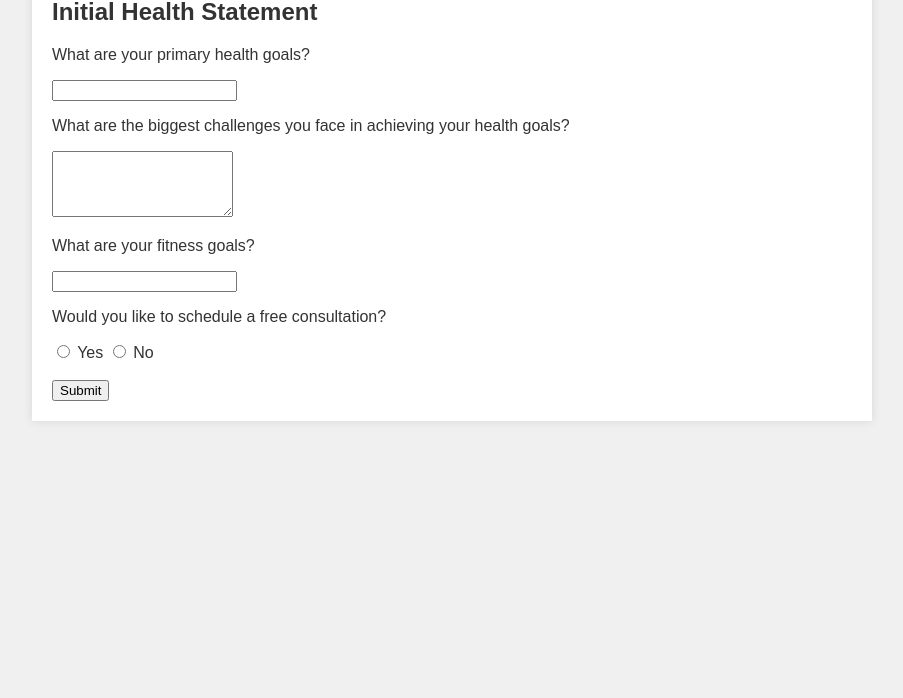
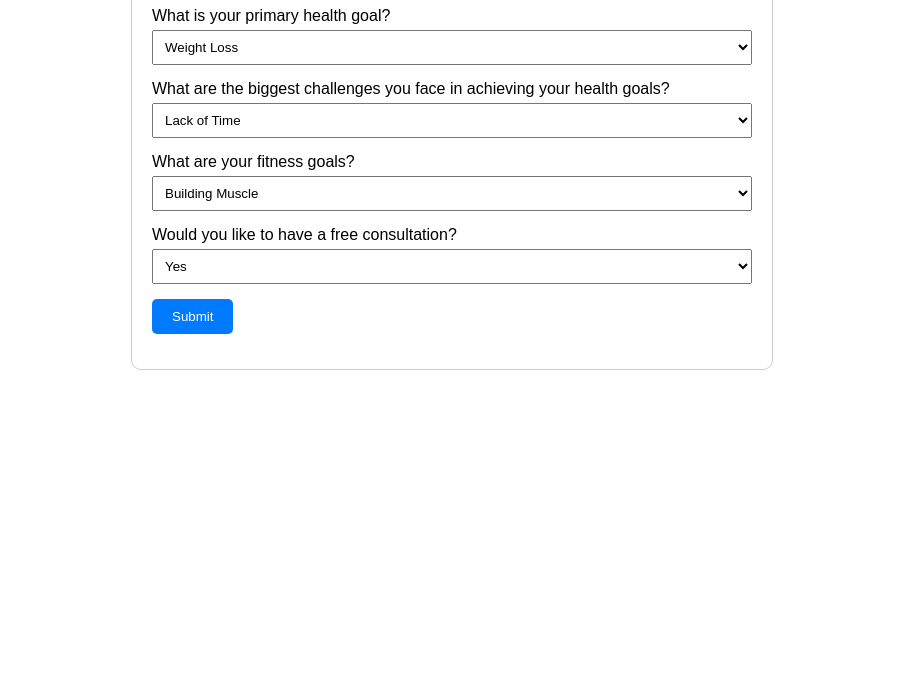
Before and after one commit to Prarthana1616b/physiofuel_collab, a plain HTML site: page index.html in a window 1280 px wide. Shown: the part 102-800 px from the top of the page, without its empty margins (188-1091 px from the left). Drawn offline with Linux system fonts and the light colour scheme.

Commit message:
Update index.html

```diff
--- a/index.html
+++ b/index.html
@@ -3,69 +3,74 @@
 <head>
   <meta charset="UTF-8">
   <meta name="viewport" content="width=device-width, initial-scale=1.0">
-  <title>PhysioFuel Collab</title>
-  <!-- Include your CSS styles here if any -->
+  <title>PhysioFuelCollab Survey</title>
   <style>
-    /* Add your CSS styles for layout and design here */
-    body {
-      font-family: Arial, sans-serif;
-      background-color: #f0f0f0; /* Example background color */
-      color: #333; /* Example text color */
-      margin: 0;
-      padding: 0;
-    }
-    .container {
-      max-width: 800px;
-      margin: 0 auto;
-      padding: 20px;
-      background-color: #fff;
-      box-shadow: 0 0 10px rgba(0, 0, 0, 0.1);
-    }
-    /* Add more styles as per your design preferences */
+    body { font-family: Arial, sans-serif; }
+    .form-container { max-width: 600px; margin: auto; padding: 20px; border: 1px solid #ccc; border-radius: 10px; }
+    .form-group { margin-bottom: 15px; }
+    .form-group label { display: block; margin-bottom: 5px; }
+    .form-group select, .form-group input { width: 100%; padding: 8px; }
+    .form-group button { padding: 10px 20px; background-color: #007bff; color: #fff; border: none; border-radius: 5px; cursor: pointer; }
   </style>
 </head>
 <body>
-  <div class="container">
-    <h1>Welcome to PhysioFuel Collab</h1>
-    <form id="contactForm">
-      <h2>Initial Health Statement</h2>
-      <p>What are your primary health goals?</p>
-      <input type="text" name="primaryHealthGoals" required>
-
-      <p>What are the biggest challenges you face in achieving your health goals?</p>
-      <textarea name="challenges" rows="4" required></textarea>
-
-      <p>What are your fitness goals?</p>
-      <input type="text" name="fitnessGoals" required>
-
-      <p>Would you like to schedule a free consultation?</p>
-      <label>
-        <input type="radio" name="freeConsultation" value="yes" required> Yes
-      </label>
-      <label>
-        <input type="radio" name="freeConsultation" value="no" required> No
-      </label>
-
-      <br><br>
-      <button type="submit">Submit</button>
+  <div class="form-container">
+    <h1>PhysioFuelCollab Survey</h1>
+    <form id="surveyForm">
+      <div class="form-group">
+        <label for="primaryGoal">What is your primary health goal?</label>
+        <select id="primaryGoal" name="primaryGoal" required>
+          <option value="Weight Loss">Weight Loss</option>
+          <option value="Weight Gain">Weight Gain</option>
+          <option value="Maintaining Weight">Maintaining Weight</option>
+          <option value="Improving Fitness">Improving Fitness</option>
+        </select>
+      </div>
+      <div class="form-group">
+        <label for="biggestChallenge">What are the biggest challenges you face in achieving your health goals?</label>
+        <select id="biggestChallenge" name="biggestChallenge" required>
+          <option value="Lack of Time">Lack of Time</option>
+          <option value="Lack of Motivation">Lack of Motivation</option>
+          <option value="Dietary Restrictions">Dietary Restrictions</option>
+          <option value="Physical Limitations">Physical Limitations</option>
+        </select>
+      </div>
+      <div class="form-group">
+        <label for="fitnessGoals">What are your fitness goals?</label>
+        <select id="fitnessGoals" name="fitnessGoals" required>
+          <option value="Building Muscle">Building Muscle</option>
+          <option value="Increasing Stamina">Increasing Stamina</option>
+          <option value="Improving Flexibility">Improving Flexibility</option>
+          <option value="Overall Wellness">Overall Wellness</option>
+        </select>
+      </div>
+      <div class="form-group">
+        <label for="freeConsultation">Would you like to have a free consultation?</label>
+        <select id="freeConsultation" name="freeConsultation" required>
+          <option value="Yes">Yes</option>
+          <option value="No">No</option>
+        </select>
+      </div>
+      <div class="form-group">
+        <button type="submit">Submit</button>
+      </div>
     </form>
   </div>
 
-  <!-- Google Analytics Tracking Code -->
-  <script async src="https://www.googletagmanager.com/gtag/js?id=YOUR_TRACKING_ID"></script>
   <script>
-    window.dataLayer = window.dataLayer || [];
-    function gtag(){dataLayer.push(arguments);}
-    gtag('js', new Date());
+    document.getElementById('surveyForm').addEventListener('submit', function(event) {
+      event.preventDefault();
+      var primaryGoal = document.getElementById('primaryGoal').value;
+      var biggestChallenge = document.getElementById('biggestChallenge').value;
+      var fitnessGoals = document.getElementById('fitnessGoals').value;
+      var freeConsultation = document.getElementById('freeConsultation').value;
 
-    gtag('config', 'YOUR_TRACKING_ID');
+      var message = `Primary Health Goal: ${primaryGoal}%0A` +
+                    `Biggest Challenge: ${biggestChallenge}%0A` +
+                    `Fitness Goals: ${fitnessGoals}%0A` +
+                    `Free Consultation: ${freeConsultation}`;
 
-    // Event listener for form submission
-    document.getElementById('contactForm').addEventListener('submit', function() {
-      gtag('event', 'submit', {
-        'event_category': 'Form Submission',
-        'event_label': 'Contact Form'
-      });
+      window.location.href = `https://wa.me/919710111130?text=${message}`;
     });
   </script>
 </body>
```
